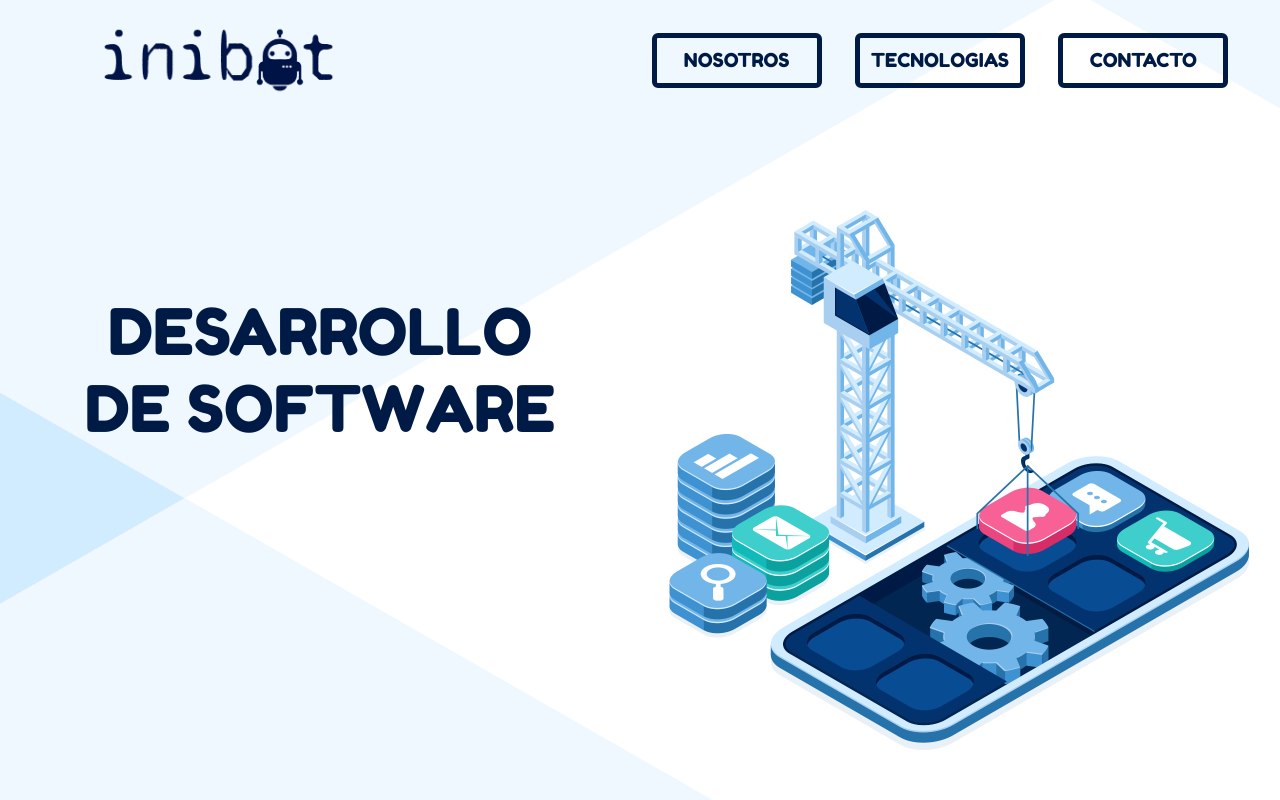
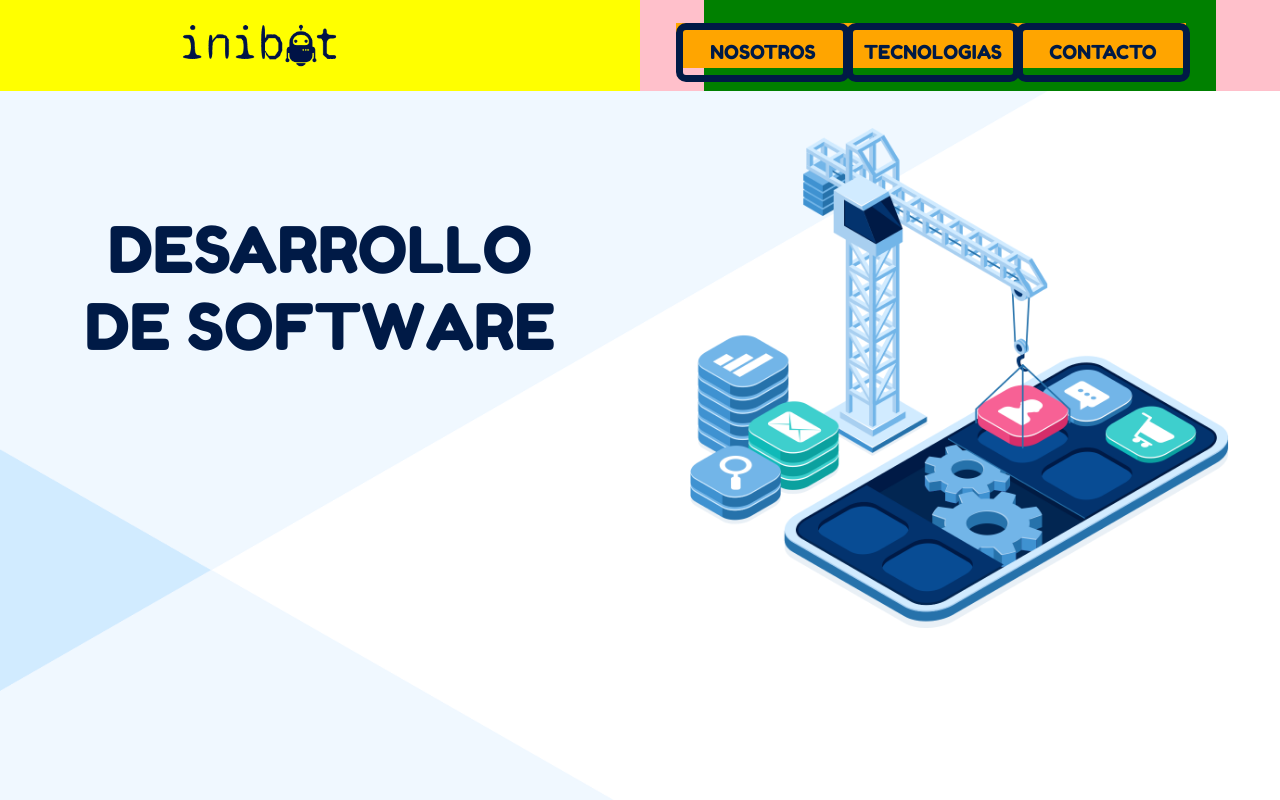
Before and after one commit to eduhardoy/inibot-landing, a React (Create React App) app: page / in a window 1280 px wide. Shown: the top 800 px of the page. Built offline with nearby package versions, Linux system fonts and the light colour scheme.

Commit message:
cambiando view height del hero y mejorando navmenu

```diff
--- a/src/components/ContactForm.js
+++ b/src/components/ContactForm.js
@@ -1,7 +1,7 @@
 import React from 'react';
 import styled from 'styled-components';
 
-import {Color__azulOscuro, device} from '../styled';
+import {Color__azulOscuro} from '../styled';
 
 const Formulario = styled.div`
     display: flex;
--- a/src/components/Header.js
+++ b/src/components/Header.js
@@ -7,18 +7,18 @@ import logo from '../images/paglogo.png';
 const HeaderBlock = styled.header`
 
     position: absolute;
-    height: 120px;
+    /* height: 120px; */
     width: 100%;
 `
 
 const HeaderContainer = styled.div`
 
-    height: 100%;
+    /* height: 100%; */
     width: 100%;
     display: flex;
-    justify-content: center;
+    /* justify-content: center; */
     max-width:1920px;
-    margin: auto;
+    /* margin: auto; */
 
     @media ${device.mobileS}{
         flex-direction: column;
@@ -33,20 +33,24 @@ const HeaderContainer = styled.div`
 `;
 
 const HeaderLogo = styled.div`
-
+    /* background: orange; */
     width: 50%;
     display: flex;
     align-items: center;
     justify-content: flex-start;
+    background: yellow;
 
     div{
-        height: 70px;
-        width:40%;
+        /* height: 70px; */
+        width:50%;
         margin-left: 100px;
+        /* background: red; */
+        display: flex;
+        justify-content: center;
 
         img{
-            width: auto;
-            height: 70px;
+            width: 50%;
+            height: auto;
         }
     }
 
@@ -110,41 +114,50 @@ const HeaderMenu = styled.div`
     width: 50%;
     display: flex;
     justify-content: center;
+    background: pink;
+
 `;
 
 const MenuNav = styled.nav`
 
-    width: 100%;
+    /* width: 100%; */
     display: flex;
     align-items: center;
     justify-content: flex-end;
+    background: green;
+    width: 80%;
 
     ul{
-        height:70px;
-        width: 700px;
+        /* height:70px; */
+        height: 50%;
+        width: 100%;
         display: flex;
         align-items: center;
         justify-content: space-around;
         flex-direction: row;
         list-style-type: none;
         padding: 0;
-        margin-right: 100px;
+        /* margin-right: 100px; */
+        background: orange;
 
         li{
-
+                height: 100%;
+                width: 160px;
             a{
                 display: block;
                 height: 45px;
                 width: 160px;
-                border: 5px solid ${Color__azulOscuro};
+                border: 7px solid ${Color__azulOscuro};
                 font-size: 1.2em;
                 color: ${Color__azulOscuro};
                 transition: background-color .2s;
                 transition: color .2s;
-                border-radius: 6px;
-                text-align: center;
+                border-radius: 10px;
+
                 text-decoration: none;
-                line-height: 45px;
+                display: flex;
+                align-items: center;
+                justify-content: center;
 
                 :hover{
                     color: white;
@@ -170,7 +183,6 @@ const MenuNav = styled.nav`
         ul{
             width:100%;
             margin: auto;
-
 
             li{
 
--- a/src/pages/Home.js
+++ b/src/pages/Home.js
@@ -4,7 +4,7 @@ import styled from 'styled-components';
 import ContactForm from '../components/ContactForm';
 
 import { device } from '../styled';
-import { Color__celeste, Color__celesteClaro ,} from '../styled';
+import { Color__celeste, Color__celesteClaro} from '../styled';
 import banner from '../images/banner.png';
 import grua from '../images/grua.png';
 import html from '../images/html.png';
@@ -27,7 +27,8 @@ const HomeHero = styled.div`
     background: url(${banner});
     background-size: cover;
     background-repeat: no-repeat;
-    padding-top: 110px;
+    padding-top: 120px;
+    height: 100vh;
 
 
     .Hero__container{
@@ -52,7 +53,7 @@ const HomeHero = styled.div`
 
             img{
                 height: auto;
-                width: 95%;
+                width: 88%;
                 margin-bottom:50px;
             }
         }
@@ -130,12 +131,20 @@ const HomeHero = styled.div`
 
                 img{
                     height: auto;
-                    width: 85%;
+                    width: 70%;
                     margin-bottom:20px;
                 }
             }
         }
     }
+
+    @media ${device.laptop}{
+        .Hero__container{
+            margin-top: 1vh;
+        }
+    }
+
+
 `;
 
 const SectionTitleFont = styled.p` //titulo de cada seccion
--- a/src/styled.js
+++ b/src/styled.js
@@ -1,4 +1,4 @@
-import styled, {createGlobalStyle}  from 'styled-components';
+import {createGlobalStyle} from 'styled-components';
 
 //colores
 export const Color__azulOscuro = '#001A46;'
@@ -10,6 +10,7 @@ export const Color__celesteClaro = '#F0F8FF;'
 export const GlobalStyle = createGlobalStyle `
 
     body{
+        height: 100%;
         margin: 0;
         color: ${Color__azulOscuro};
         font-family: 'Fredoka One', cursive;
@@ -24,6 +25,8 @@ export const GlobalStyle = createGlobalStyle`
     }
 `; */
 
+
+//device breakpoints
 const size = {
     mobileS: '320px',
     mobileM: '375px',
@@ -33,7 +36,7 @@ const size = {
     laptopL: '1440px',
     desktop: '2560px'
   }
-
+//queries
 export const device = {
     mobileS: `(min-width: ${size.mobileS}) and (max-width: 374px)`,
     mobileM: `(min-width: ${size.mobileM}) and (max-width: 424px)`,
```
